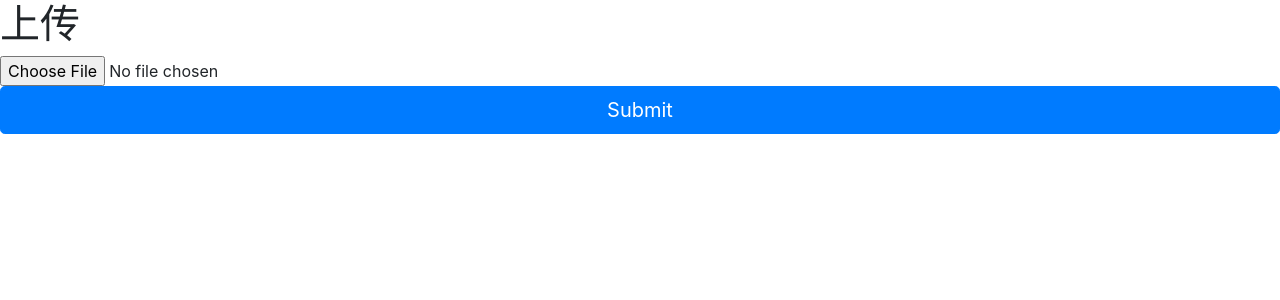
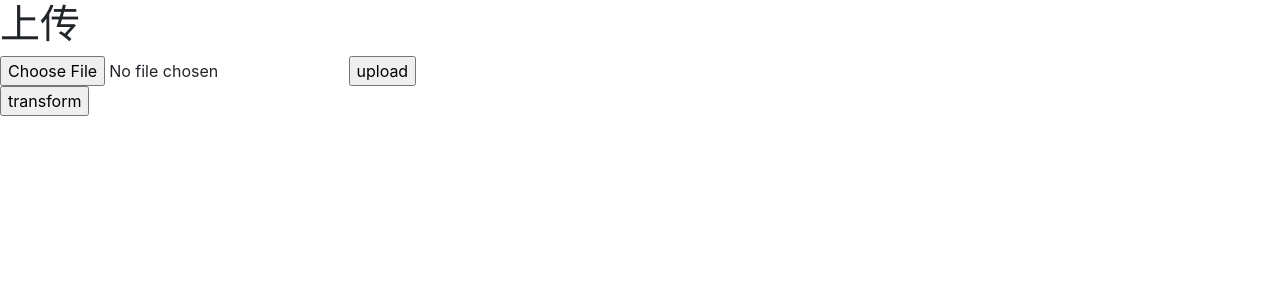
Before and after one commit to c4rO-0/kindleTrans, a Flask app: page /TransformEbook in a window 1280 px wide. Shown: the part 56-356 px from the top of the page. Run offline with Flask 2, Linux system fonts and the light colour scheme; some libraries are stand-ins or nearby versions.

Commit message:
实现上传和确认转化

```diff
--- a/code/Pages/TransformEbook.py
+++ b/code/Pages/TransformEbook.py
@@ -20,7 +20,8 @@ from utilities import init_project
 
 class UploadForm(FlaskForm):
     file = FileField(validators=[FileRequired(message=gettext("请选择文件"))])
-    submit = SubmitField('upload')
+    upload = SubmitField('upload')
+
 
     def validate_file(self, field):
 
@@ -29,31 +30,38 @@ class UploadForm(FlaskForm):
            str_filename.rsplit('.', 1)[1].lower() in ALLOWED_EXTENSIONS):
            raise ValidationError(gettext('文件格式不对'))
 
-
+class TransformForm(FlaskForm):
+    transform = SubmitField('transform')
 
 @app.route('/TransformEbook' , methods = ['GET', 'POST']  )
 def TransformEbook():
     #....
 
     form = UploadForm()
+    formTran = TransformForm()
 
     if form.validate_on_submit():
-        filename = form.file.data.filename
-        # secureFilename = secure_filename(filename)
-        saveFileName = str(time.time()) + '-' + request.environ['REMOTE_ADDR']+'.txt'
-        filePath = os.path.join(app.config['UPLOAD_FOLDER'],saveFileName)
-        # print("-------------------------------")
-        # print("file name : " + filename)
+        if(form.upload.data):
+            filename = form.file.data.filename
+            # secureFilename = secure_filename(filename)
+            saveFileName = str(time.time()) + '-' + request.environ['REMOTE_ADDR']+'.txt'
+            filePath = os.path.join(app.config['UPLOAD_FOLDER'],saveFileName)
+            # print("-------------------------------")
+            # print("file name : " + filename)
 
-        # 储存
-        if (not os.path.exists(filePath) ):
-            os.makedirs(filePath)
-        form.file.data.save(os.path.join(filePath , saveFileName))
-        # 准备转化
-        print("-------------------------")
-        print(filename)
+            # 储存
+            if (not os.path.exists(filePath) ):
+                os.makedirs(filePath)
+            form.file.data.save(os.path.join(filePath , saveFileName))
+            # 准备转化
+            print("-------------------------")
+            print(filename)
+        else:
+            print("unknown submit")
 
-        return redirect(url_for('TransformEbook'))
+    if formTran.validate_on_submit():
+        if(formTran.transform.data):
+            print("转化")
+        # return redirect(url_for('TransformEbook'))
 
-
-    return render_template('TransformEbook.html.j2', app = app, form=form)
+    return render_template('TransformEbook.html.j2', app = app, form=form, formTran=formTran)
--- a/code/static/Scripts/TransformEbook.js
+++ b/code/static/Scripts/TransformEbook.js
@@ -1,10 +1,12 @@
 
 $(document).ready(function () {
     console.log("准备");
-    $("form").on("submit",function(event){
+    $("form#formUpload").on("submit",function(event){
         $(".progress").css("display","block");    //显示进度条
         event.preventDefault();    //不是很懂这里是干嘛的，原文说是为了阻止表单提交
         var formData = new FormData(this);
+        formData.append("upload", true);
+
 　　　　 //如果需要为表单添加一些其他字段的数据可以调用formData.append('key','value')来实现
         //开始用ajax上传文件
         $.ajax({
@@ -12,8 +14,8 @@ $(document).ready(function () {
                 var xhr = new XMLHttpRequest();
                 xhr.upload.addEventListener('progress' ,function(e){
                     if (e.lengthComputable){
-                        var percent = Math.round(e.loaded * 100 / e.total);
-                        $(".progress-bar").attr("aria-valuenow",percent).css("width",percent+"%");
+                        var percent = Math.round(e.loaded * 100. / e.total);
+                        $(".progress-bar").attr("aria-valuenow",percent).text(percent+"%").css("width",percent+"%");
                     }
                 });
                 return xhr;
@@ -27,7 +29,9 @@ $(document).ready(function () {
             contentType : false})
             //这里是说明不要ajax去设置Content-Type请求头，原因我也不懂。。
             .done(    //接在整个ajax请求方法后面，表示处理完成或失败时调用的函数
-function(){alert('success');}).fail(
+function(){
+    console.log('success');
+}).fail(
 function(){alert('failed');});
 
 
--- a/code/templates/TransformEbook.html.j2
+++ b/code/templates/TransformEbook.html.j2
@@ -8,12 +8,12 @@
 
 {%block body%}
 
-<form method="POST" enctype="multipart/form-data">
+<form id="formUpload" method="POST" enctype="multipart/form-data">
 <h1>{{ gettext( "上传" ) }}</h1>
 {{ form.hidden_tag() }}
 {{ form.file }}
 {# 提交按钮 #}
-<input class="btn btn-lg btn-primary btn-block" type="submit">
+{{ form.upload }}
 {# 输出错误 #}
 {% for error in form.file.errors %}
 <div class="alert alert-danger" role="alert">
@@ -21,6 +21,13 @@
 </div>
 {% endfor %}
 </form>
+
+<form id="formTran" method="POST" enctype="multipart/form-data">
+{{ formTran.hidden_tag() }}
+{# 提交按钮 #}
+{{ formTran.transform }}
+</form>
+
 <div class="progress" style="display: none;">
     <div class="progress-bar" role="progressbar" aria-valuenow="0" aria-valuemin="0" aria-valuemax="100" style="width: 0%;">
         0%
```
